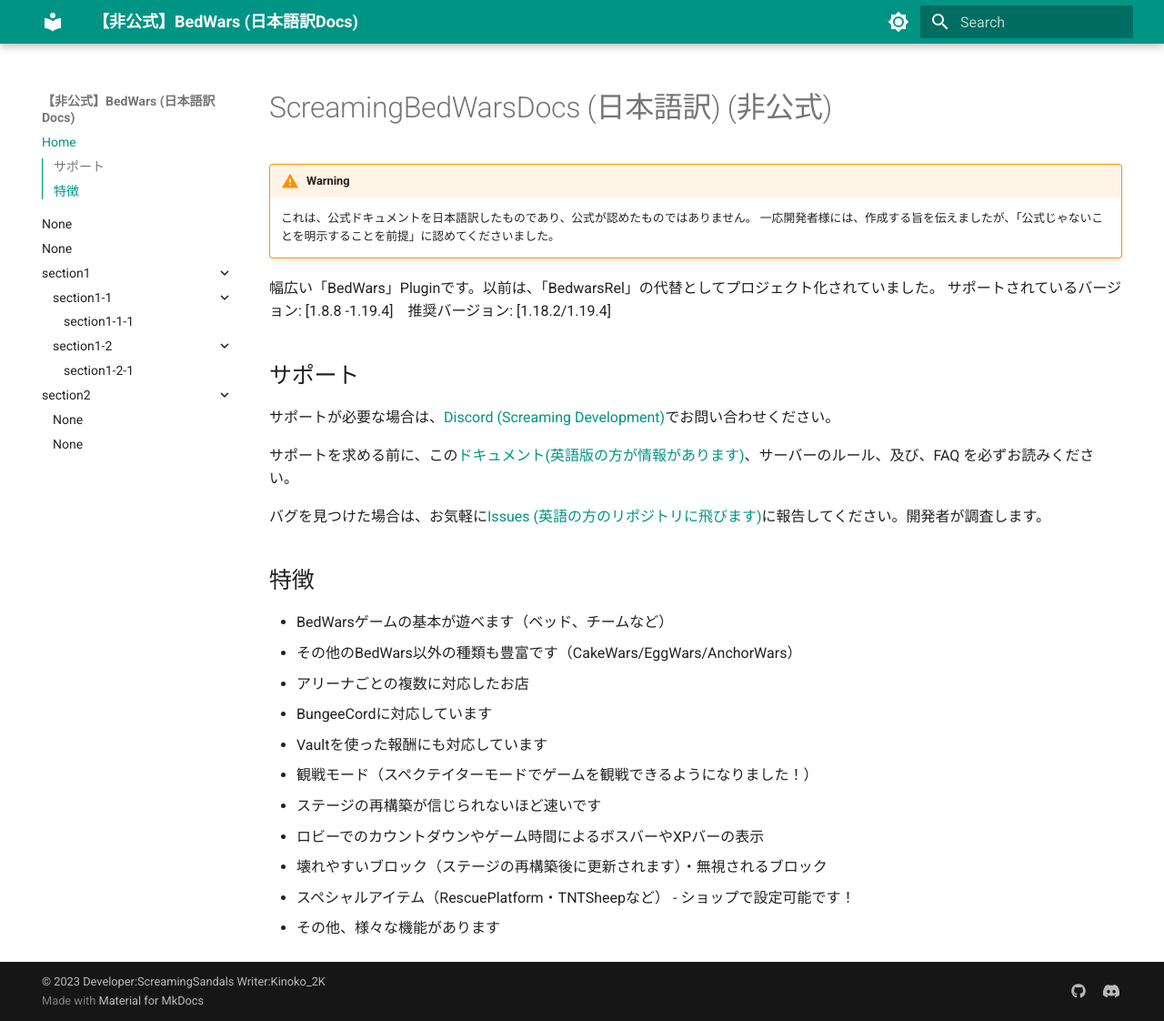
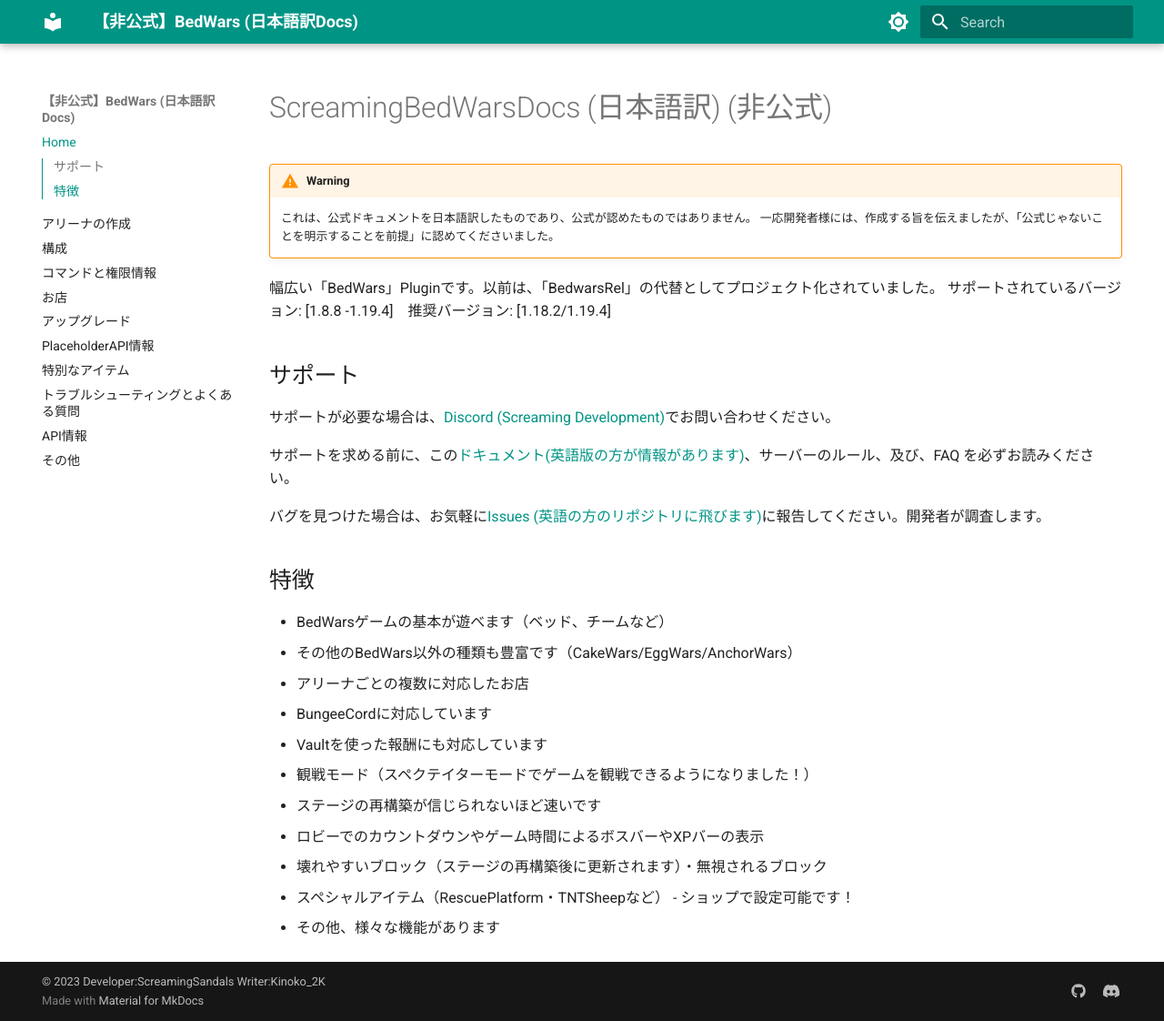
Before and after one commit to kinoko2k/BedWars_ja_docs, an MkDocs documentation site: the page built from docs/index.md, in a window 1280 px wide and 1122 px high. Shown: the whole window at 91% size. Built offline with MkDocs 1.6.1 and Material for MkDocs 9.7.7, drawn with Linux system fonts in a browser that asks for light colours.

Commit message:
Docs: add

```diff
--- a/mkdocs.yml
+++ b/mkdocs.yml
@@ -3,18 +3,16 @@
 
 nav:
   - Home: index.md
-  - introduction.md
-  - material.md
-  - section1:
-      section1-1:
-        section1-1-1:
-          section1-1-1.md
-      section1-2:
-        section1-2-1:
-          section1-2-1.md
-  - section2:
-    - page2-1.md
-    - page2-2.md
+  - アリーナの作成: arena.md
+  - 構成: config.md
+  - コマンドと権限情報: commands.md
+  - お店: shop.md
+  - アップグレード: upgrades.md
+  - PlaceholderAPI情報: placeholderapi.md
+  - 特別なアイテム: specials.md
+  - トラブルシューティングとよくある質問: troubleshooting.md
+  - API情報: api.md
+  - その他: others.md
 theme:
   name: material
   palette:
```
